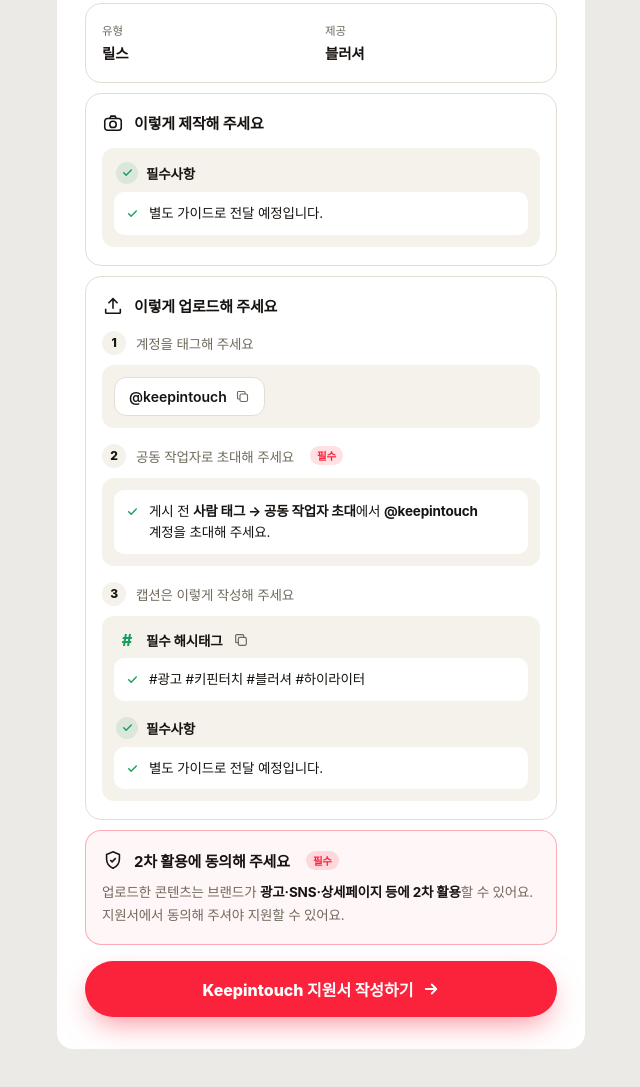
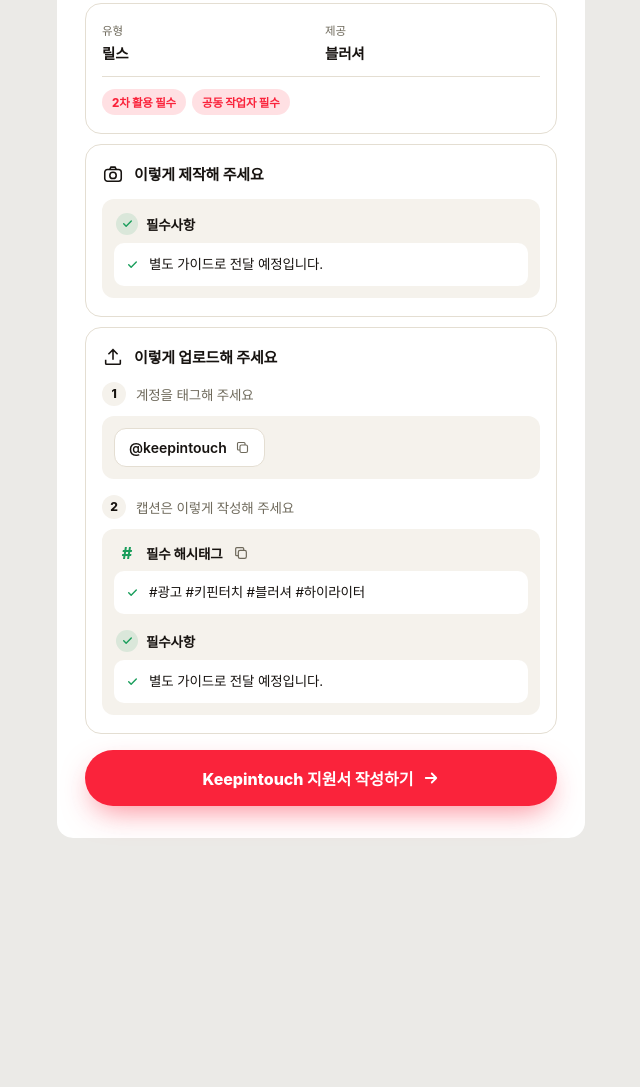
Before and after one commit to hwangyksiriai/SIRIAI-Guideline, a plain HTML site: page index.html in a window 1280 px wide. Shown: the part 1451-2538 px from the top of the page, without its empty margins (319-959 px from the left). After the commit the page ends 2389 px from the top, so only its background shows below. Drawn offline with Linux system fonts and the light colour scheme.

Commit message:
Keep 2차 활용·공동 작업자 as short required badges; details go in the real guideline

```diff
--- a/index.html
+++ b/index.html
@@ -102,11 +102,8 @@ body[data-view="apply"] #apply{ animation:fadeIn .35s cubic-bezier(.16,1,.3,1);
 .saved-note{ display:flex; align-items:center; justify-content:space-between; gap:10px; font-size:12px; color:var(--muted); background:var(--card); border-radius:12px; padding:10px 12px; margin:0 0 14px; }
 .saved-note button{ background:none; border:none; color:var(--accent); font-weight:700; font-size:12px; cursor:pointer; padding:0; }
 
-.must{ font-style:normal; font-size:10.5px; font-weight:800; color:var(--accent); background:var(--accent-soft); padding:2px 7px; border-radius:999px; margin-left:6px; }
-.box.notice{ border-color:rgba(250,35,59,.35); background:rgba(250,35,59,.04); }
-.box.notice p{ font-size:13.5px; line-height:1.65; color:var(--muted); margin:-4px 0 0; }
-.box.notice p b{ color:var(--ink); }
-.box.notice .period{ color:var(--ink); font-weight:700; }
+.musts{ grid-column:1/-1; display:flex; flex-wrap:wrap; gap:6px; padding-top:12px; margin-top:4px; border-top:1px solid var(--line); }
+.must{ font-style:normal; font-size:11.5px; font-weight:800; color:var(--accent); background:var(--accent-soft); padding:5px 10px; border-radius:999px; }
 
 .box{ border:1px solid var(--line); border-radius:16px; padding:18px 16px; }
 .facts{ display:grid; grid-template-columns:repeat(3,minmax(0,1fr)); gap:8px; }
@@ -327,7 +324,8 @@ function renderGuide(){
       `<button class="bchip${x.id === b.id ? ' active' : ''}${x.closed ? ' closed' : ''}" data-brand="${x.id}">${esc(x.name)}${x.closed ? ' · 마감' : ''}</button>`).join('')}</div>` : ''}
     <div class="guide-body" key="${b.id}">
       <div class="reels">${b.reels.map((src, i) => reelCard(src, i)).join('')}</div>
-      <div class="box facts" style="grid-template-columns:repeat(${b.facts.length},minmax(0,1fr))">${b.facts.map(([k, v]) => `<div class="fact"><div class="k">${esc(k)}</div><div class="v">${esc(v)}</div></div>`).join('')}</div>
+      <div class="box facts" style="grid-template-columns:repeat(${b.facts.length},minmax(0,1fr))">${b.facts.map(([k, v]) => `<div class="fact"><div class="k">${esc(k)}</div><div class="v">${esc(v)}</div></div>`).join('')}
+        ${b.secondaryUse || b.collab ? `<div class="musts">${b.secondaryUse ? '<em class="must">2차 활용 필수</em>' : ''}${b.collab ? '<em class="must">공동 작업자 필수</em>' : ''}</div>` : ''}</div>
 
       <div class="box">
         <h3 class="box-h">${svg('camera')}이렇게 제작해 주세요</h3>
@@ -341,11 +339,7 @@ function renderGuide(){
         <h3 class="box-h">${svg('upload')}이렇게 업로드해 주세요</h3>
         <div class="step"><span class="n">1</span>계정을 태그해 주세요</div>
         <div class="inner"><button class="copy" data-copy="${esc(b.account)}">${esc(b.account)}${svg('copy')}</button></div>
-        ${b.collab ? `<div class="step" style="margin-top:16px"><span class="n">2</span>공동 작업자로 초대해 주세요<em class="must">필수</em></div>
-        <div class="inner">
-          <div class="li">${svg('check')}<span>게시 전 <b>사람 태그 → 공동 작업자 초대</b>에서 <b>${esc(b.account)}</b> 계정을 초대해 주세요.</span></div>
-        </div>` : ''}
-        <div class="step" style="margin-top:16px"><span class="n">${b.collab ? 3 : 2}</span>캡션은 이렇게 작성해 주세요</div>
+        <div class="step" style="margin-top:16px"><span class="n">2</span>캡션은 이렇게 작성해 주세요</div>
         <div class="inner">
           <div class="inner-h"><span class="hash">#</span>필수 해시태그<button class="icon-copy" data-copy="${esc(b.hashtags)}" aria-label="해시태그 복사">${svg('copy')}</button></div>
           ${li(b.hashtags + (b.hashNote && !/^[-–—\s]*$/.test(b.hashNote) ? ` (${b.hashNote})` : ''))}
@@ -354,10 +348,6 @@ function renderGuide(){
         </div>
       </div>
 
-      ${b.secondaryUse ? `<div class="box notice">
-        <h3 class="box-h">${svg('shield')}2차 활용에 동의해 주세요<em class="must">필수</em></h3>
-        <p>업로드한 콘텐츠는 브랜드가 <b>광고·SNS·상세페이지 등에 2차 활용</b>할 수 있어요${b.secondaryPeriod ? ` <span class="period">(${esc(b.secondaryPeriod)})</span>` : ''}. 지원서에서 동의해 주셔야 지원할 수 있어요.</p>
-      </div>` : ''}
 
       ${b.closed
         ? `<button class="cta" disabled style="margin-top:6px">모집이 마감되었어요</button>`
@@ -448,17 +438,14 @@ function renderBrandChips(){
 
 /* 고른 브랜드의 필수 조건(공동 작업자·2차 활용) 동의 */
 function termsFor(list){
-  return { collab: list.some((b) => b.collab), secondary: list.some((b) => b.secondaryUse),
-    periods: [...new Set(list.filter((b) => b.secondaryUse && b.secondaryPeriod).map((b) => b.secondaryPeriod))] };
+  return { collab: list.some((b) => b.collab), secondary: list.some((b) => b.secondaryUse) };
 }
 function renderTerms(){
   const row = $('termsRow'); if (!row) return;
   const t = termsFor(openBrands().filter((b) => picked.has(b.id)));
-  const parts = [];
-  if (t.collab) parts.push('브랜드 계정을 <b>공동 작업자로 초대</b>하는 것');
-  if (t.secondary) parts.push(`업로드한 콘텐츠를 브랜드가 <b>2차 활용</b>${t.periods.length ? `(${esc(t.periods.join(', '))})` : ''}하는 것`);
+  const parts = [t.secondary && '2차 활용', t.collab && '공동 작업자'].filter(Boolean);
   row.hidden = !parts.length;
-  $('termsText').innerHTML = `<b style="color:var(--accent)">[필수]</b> ${parts.join('과 ')}에 동의합니다.`;
+  $('termsText').innerHTML = `<b style="color:var(--accent)">[필수]</b> ${parts.join(' · ')} 조건에 동의합니다.`;
 }
 
 async function onSubmit(e){
@@ -486,7 +473,7 @@ async function onSubmit(e){
   let msg = '';
   if (!data.brands.length) msg = '지원할 브랜드를 하나 이상 선택해주세요.';
   else if (bad.length) msg = '표시된 항목을 확인해주세요.';
-  else if (!$('termsRow').hidden && !$('f-terms').checked) msg = '공동 작업자 초대·2차 활용 조건에 동의해야 지원할 수 있어요.';
+  else if (!$('termsRow').hidden && !$('f-terms').checked) msg = '필수 조건에 동의해야 지원할 수 있어요.';
   else if (!$('f-agree').checked) msg = '개인정보 수집·이용에 동의해주세요.';
   err.textContent = msg; err.style.display = msg ? 'block' : 'none';
   if (msg) { (bad[0] || err).scrollIntoView({ block:'center', behavior:'smooth' }); return; }
```
Also changed, not shown: admin.html (+3 -4 lines).
